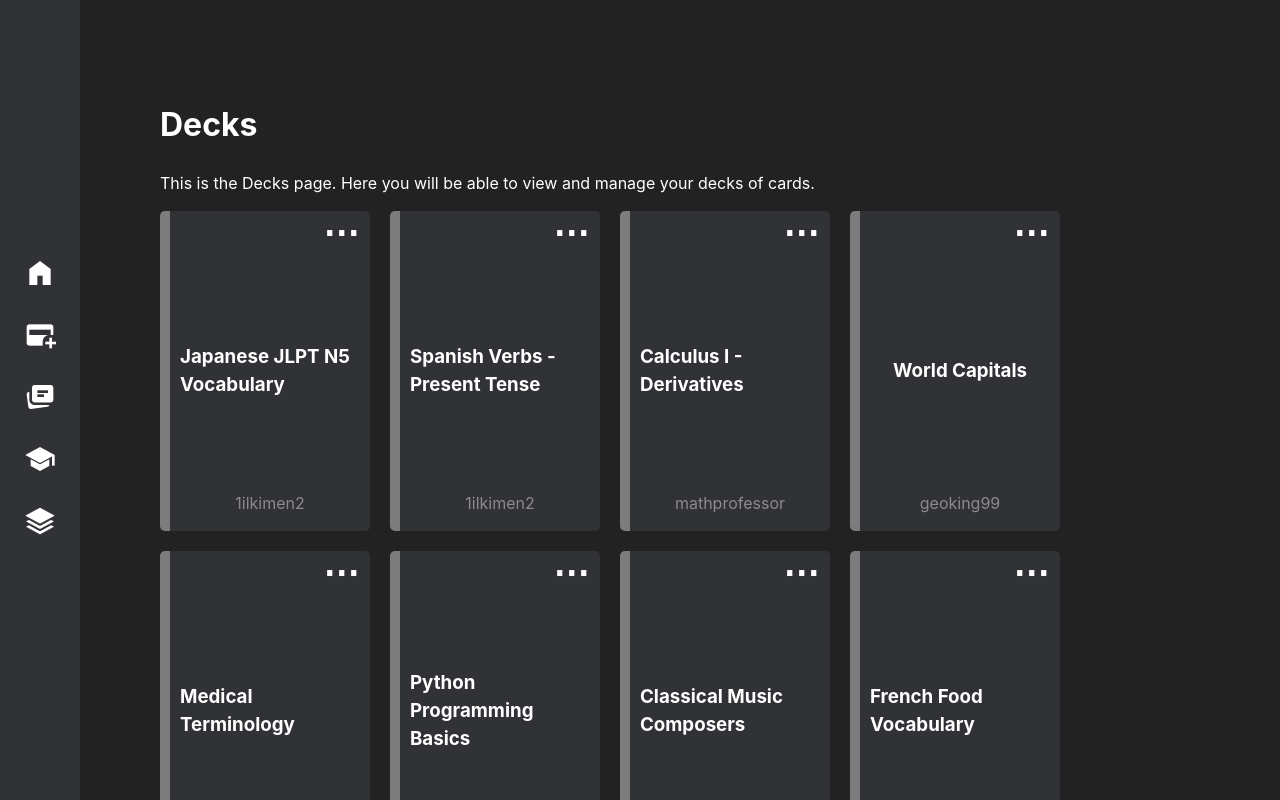
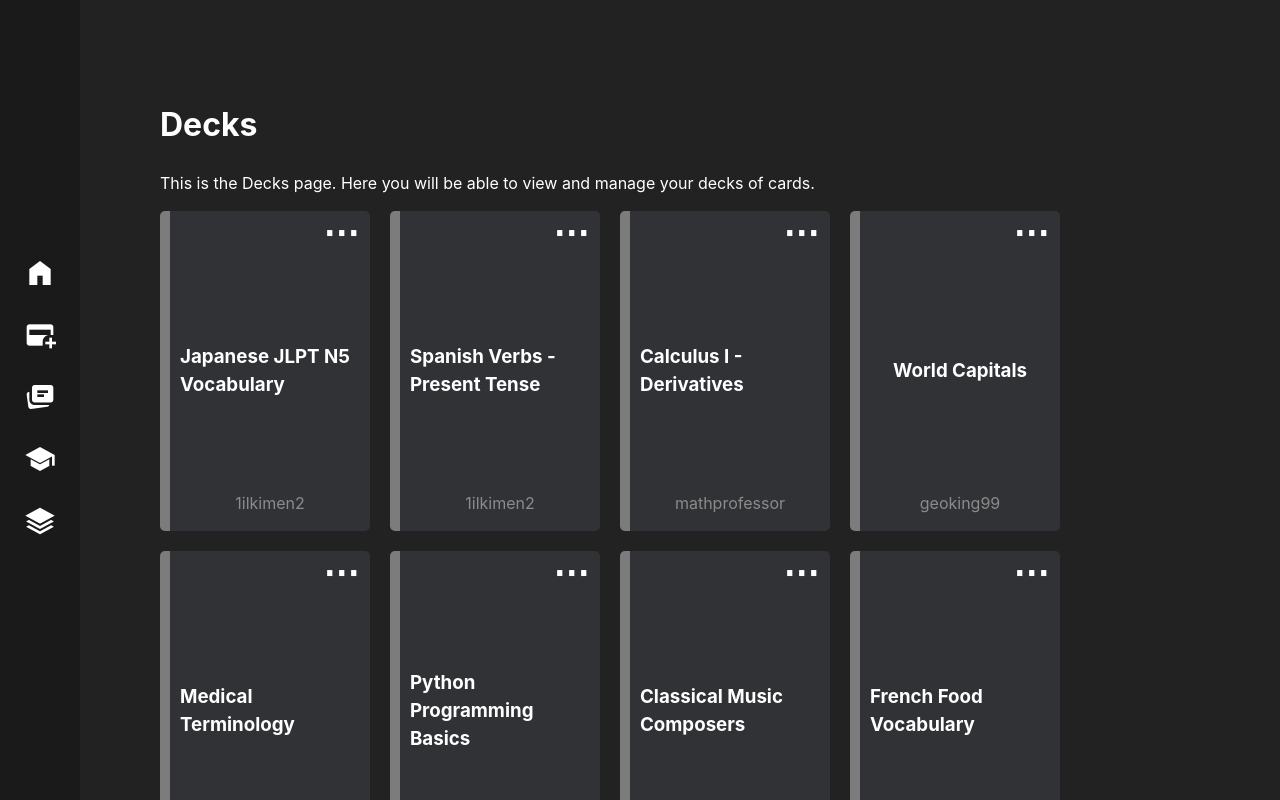
Before and after one commit to 18barbers2/gostudycards, a React (Vite) app in the folder frontend/: page /decks in a window 1280 px wide. Shown: the top 800 px of the page. Built offline with nearby package versions, Linux system fonts and the light colour scheme.

Commit message:
style: updated styling of subtitle

```diff
--- a/frontend/src/components/Layout/Layout.css
+++ b/frontend/src/components/Layout/Layout.css
@@ -9,7 +9,7 @@
     top: 0;
     height: 100vh;
     width: 80px;
-    background-color: #303236;
+    background-color: #1a1a1a;
     z-index: 100;
 }
 
@@ -18,6 +18,13 @@
     padding: 80px; /** Adjust for the fixed navbar height **/
     flex: 1;
     overflow-y: auto;
+}
+
+.subtitle {
+    font-size: 24px;
+    font-weight: bold;
+    margin-bottom: 20px;
+    color: #aaa;
 }
 
 /* Mobile styles */
```
